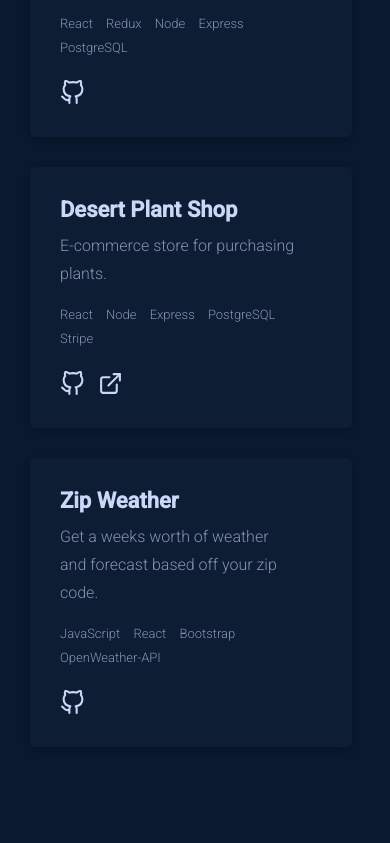
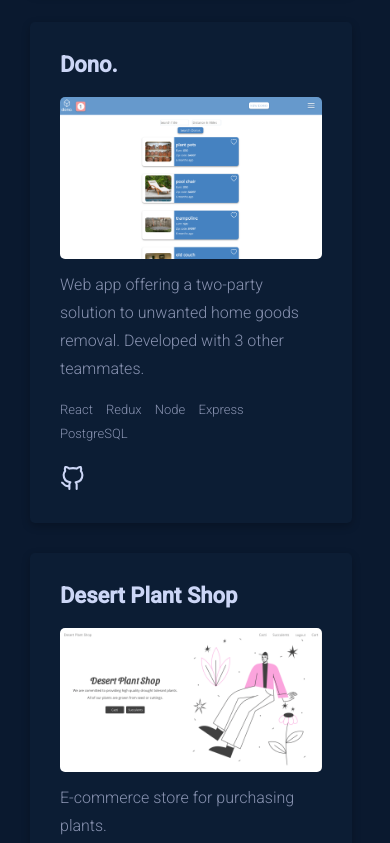
Before and after one commit to nsamantia/new-portfolio, a plain HTML site: page index.html in a window 390 px wide. Shown: the part 2430-3273 px from the top of the page. Drawn offline with Linux system fonts and the light colour scheme.

Commit message:
added mobile view for project photos

```diff
--- a/index.html
+++ b/index.html
@@ -178,6 +178,11 @@
           <div class="project-container box">
             <h3 class="project-title">Plant Locker</h3>
             <div class="project-split-container">
+              <img
+                class="project-image-mobile"
+                src="images/plantLocker.png"
+                alt="Plant Locker Plant List"
+              />
               <div class="project-info-container">
                 <p class="project-info">
                   Digital storage to track your plants. This app was created
@@ -220,6 +225,11 @@
           <div class="project-container box">
             <h3 class="project-title">Dono.</h3>
             <div class="project-split-container">
+              <img
+                class="project-image-mobile"
+                src="images/dono.png"
+                alt="Dono Landing Page"
+              />
               <div class="project-info-container">
                 <p class="project-info">
                   Web app offering a two-party solution to unwanted home goods
@@ -255,6 +265,11 @@
           <div class="project-container box">
             <h3 class="project-title">Desert Plant Shop</h3>
             <div class="project-split-container">
+              <img
+                class="project-image-mobile"
+                src="images/DPS.png"
+                alt="Desert Plant Shop Home Page"
+              />
               <div class="project-info-container">
                 <p class="project-info">
                   E-commerce store for purchasing plants.
@@ -312,6 +327,11 @@
           <div class="project-container box">
             <h3 class="project-title">Zip Weather</h3>
             <div class="project-split-container">
+              <img
+                class="project-image-mobile"
+                src="images/zipWeather.png"
+                alt="Zip Weather Website"
+              />
               <div class="project-info-container">
                 <p class="project-info">
                   Get a weeks worth of weather and forecast based off your zip
--- a/style.css
+++ b/style.css
@@ -153,6 +153,14 @@ html {
   font-family: 'Roboto', sans-serif;
   color: #ccd6f6;
   font-size: 2.2rem;
+}
+.project-image-mobile {
+  display: inline-block;
+  width: 100%;
+  height: auto;
+  object-fit: cover;
+  border-radius: 5px;
+  margin-top: 2rem;
 }
 
 .project-info {
@@ -311,6 +319,9 @@ html {
     display: flex;
     flex-direction: row;
   }
+  .project-image-mobile {
+    display: none;
+  }
   .project-svg:hover {
     color: #ff91a4;
   }
@@ -367,9 +378,13 @@ html {
 }
 
 @media screen and (max-width: 970px) {
+
+  /* .project-image-mobile{
+    display: inline-block;
+  } */
   .project-image-container {
     display: none;
-  }
+
 
   .project-info-container {
     width: 90%;
```
